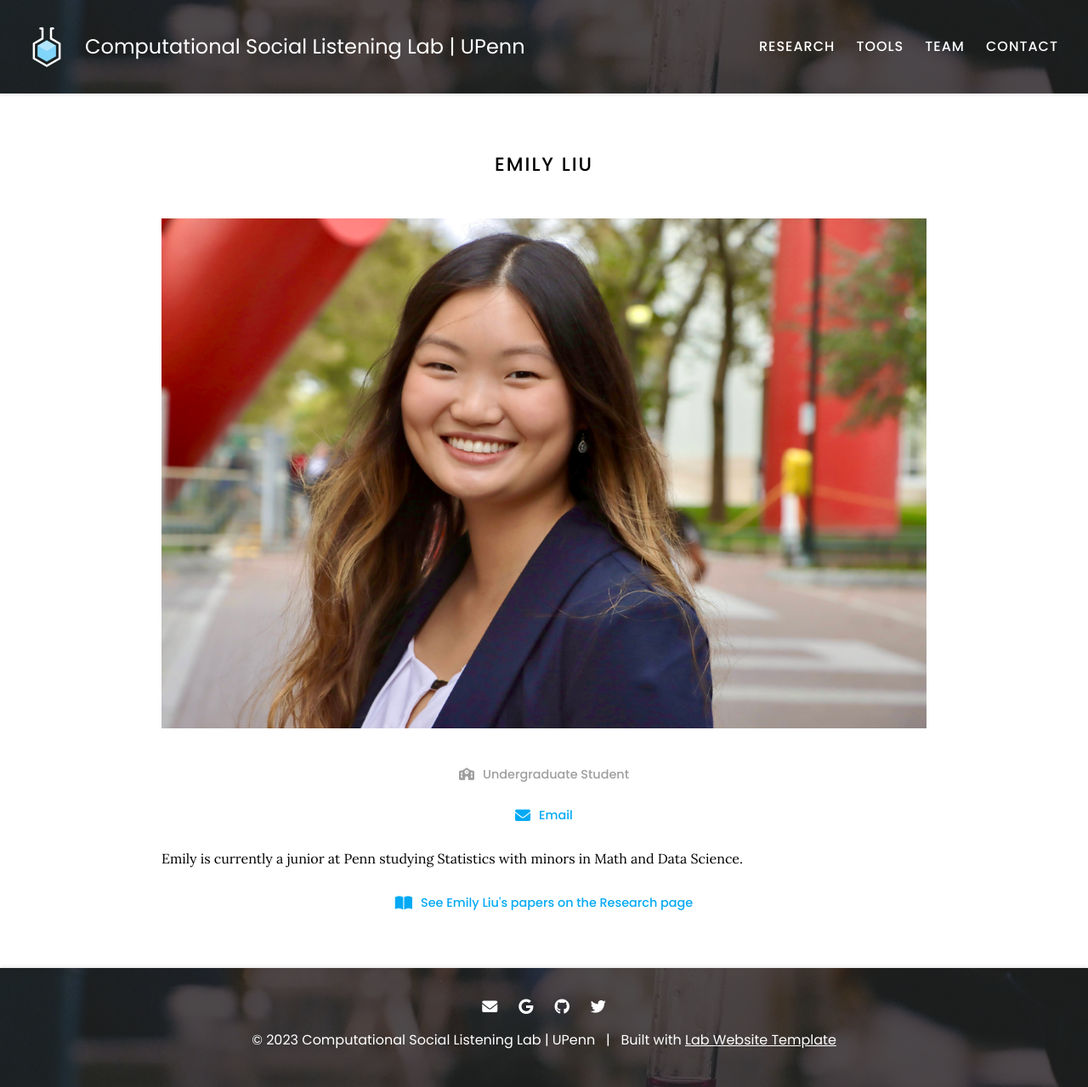
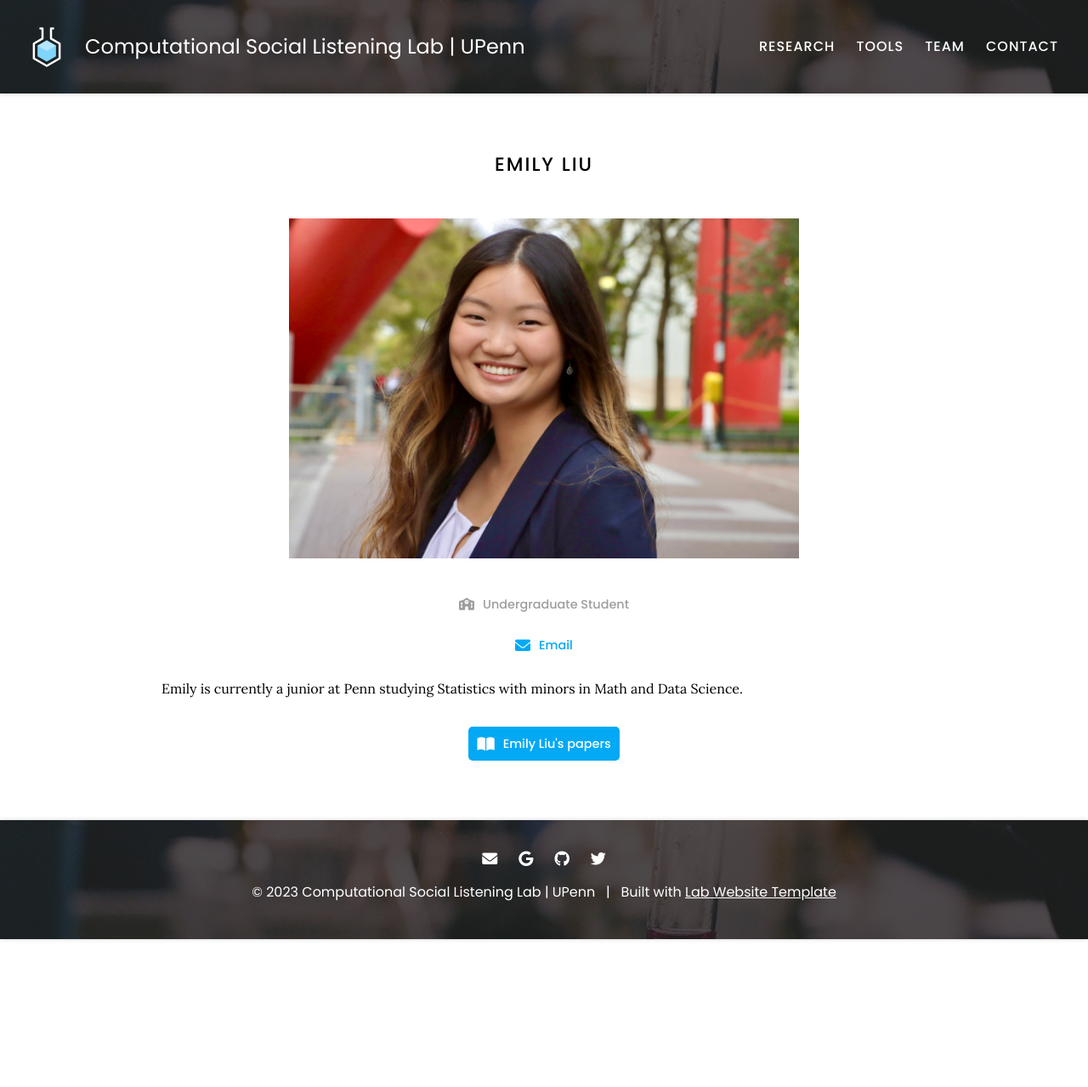
Before and after one commit to chandrasg/csl-lab, a Jekyll site: the page built from _members/emily-liu.md, in a window 1280 px wide. Shown: the whole page at 85% size. Built offline with Jekyll 4.4.1, drawn with Linux system fonts in a browser that asks for light colours; after the commit the page ends 1105 px from its top, so only the background shows below that.

Commit message:
member image size fix

```diff
--- a/_layouts/member.html
+++ b/_layouts/member.html
@@ -4,7 +4,7 @@ layout: default
 
 <h1>{{ page.name | default: page.title }}</h1>
 
-{%- include figure.html image=page.image -%}
+{%- include figure.html image=page.image height="400px" -%}
 
 <p class="center">
   {%- include role.html type=page.role text=true description=page.description -%}
@@ -35,9 +35,9 @@ layout: default
 {%- assign search = aliases | join: '" "' | prepend: '"' | append: '"' | prepend: "/research/?search=" -%}
 
 {%- capture text -%}
-  See {{ page.name | default: page.title }}'s papers on the Research page
+  {{ page.name | default: page.title }}'s papers
 {%- endcapture -%}
 
 <p class="center">
-  {%- include link.html icon="fas fa-book-open" text=text link=search -%}
+  {%- include link.html icon="fas fa-book-open" text=text link=search style="button" -%}
 </p>
```
Also changed, not shown: team/index.md (+3 -4 lines).
